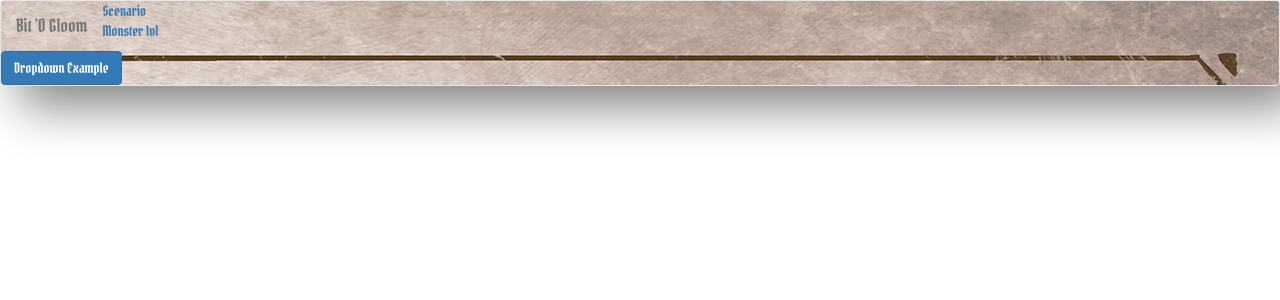
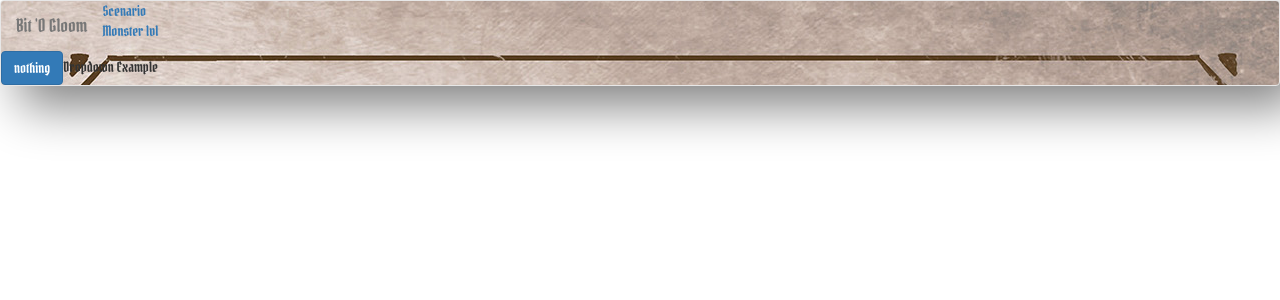
Before and after one commit to BitGravy/gloom, a Flask app: template templates/index.html in a window 1280 px wide. Shown: the top 300 px of the page. Run offline with Flask 2, Linux system fonts and the light colour scheme; the template is opened without the code that fills it, so the values that code supplies are empty; some libraries are stand-ins or nearby versions.

Commit message:
Update index.html

```diff
--- a/templates/index.html
+++ b/templates/index.html
@@ -42,7 +42,7 @@
 				</div>
 			</div>
 			<div class="dropdown">
-				<button class="btn btn-primary dropdown-toggle" id="testparent" value="nothing" type="button" data-toggle="dropdown">Dropdown Example</button>
+				<input type="button" class="btn btn-primary dropdown-toggle" id="testparent" value="nothing" type="button" data-toggle="dropdown">Dropdown Example</input>
 				<ul class="dropdown-menu" id="test">
 					<li><a href="#">Test 1</a></li>
 					<li><a href="#">Test 2</a></li>
```
